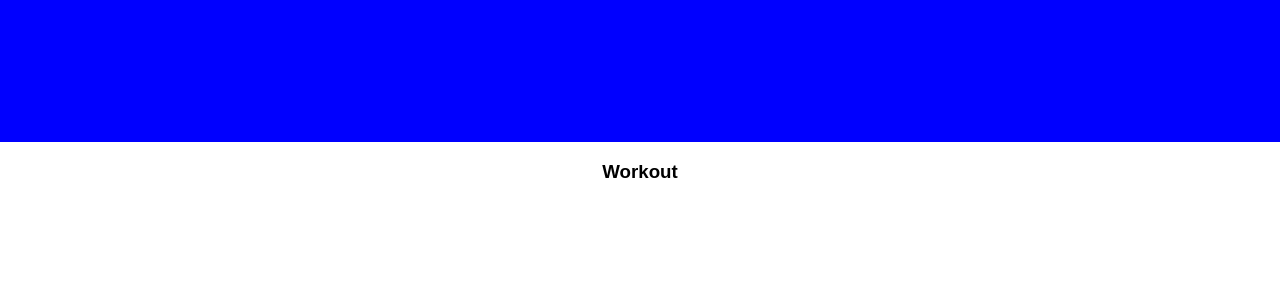
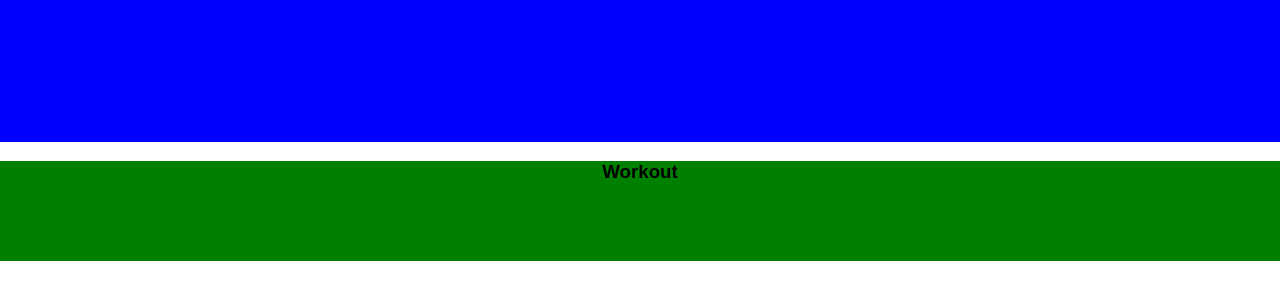
Before and after one commit to davideliason/react_fitness_log, a React (Create React App) app: page / in a window 1280 px wide. Shown: the part 58-358 px from the top of the page. Built offline with nearby package versions, Linux system fonts and the light colour scheme.

Commit message:
add inline styling for Workout Component

```diff
--- a/src/Workout.js
+++ b/src/Workout.js
@@ -2,9 +2,15 @@ import React, {Component} from 'react';
 
 class Workout extends Component {
 	render(){
+		var styleWorkout = {
+			backgroundColor: "green",
+			width: "100%",
+			height: "100px"
+		};
+
 		return (
 			   <div>
-					<h3>Workout</h3>
+					<h3 style={styleWorkout}>Workout</h3>
 				</div>
 			);
 	}
```
